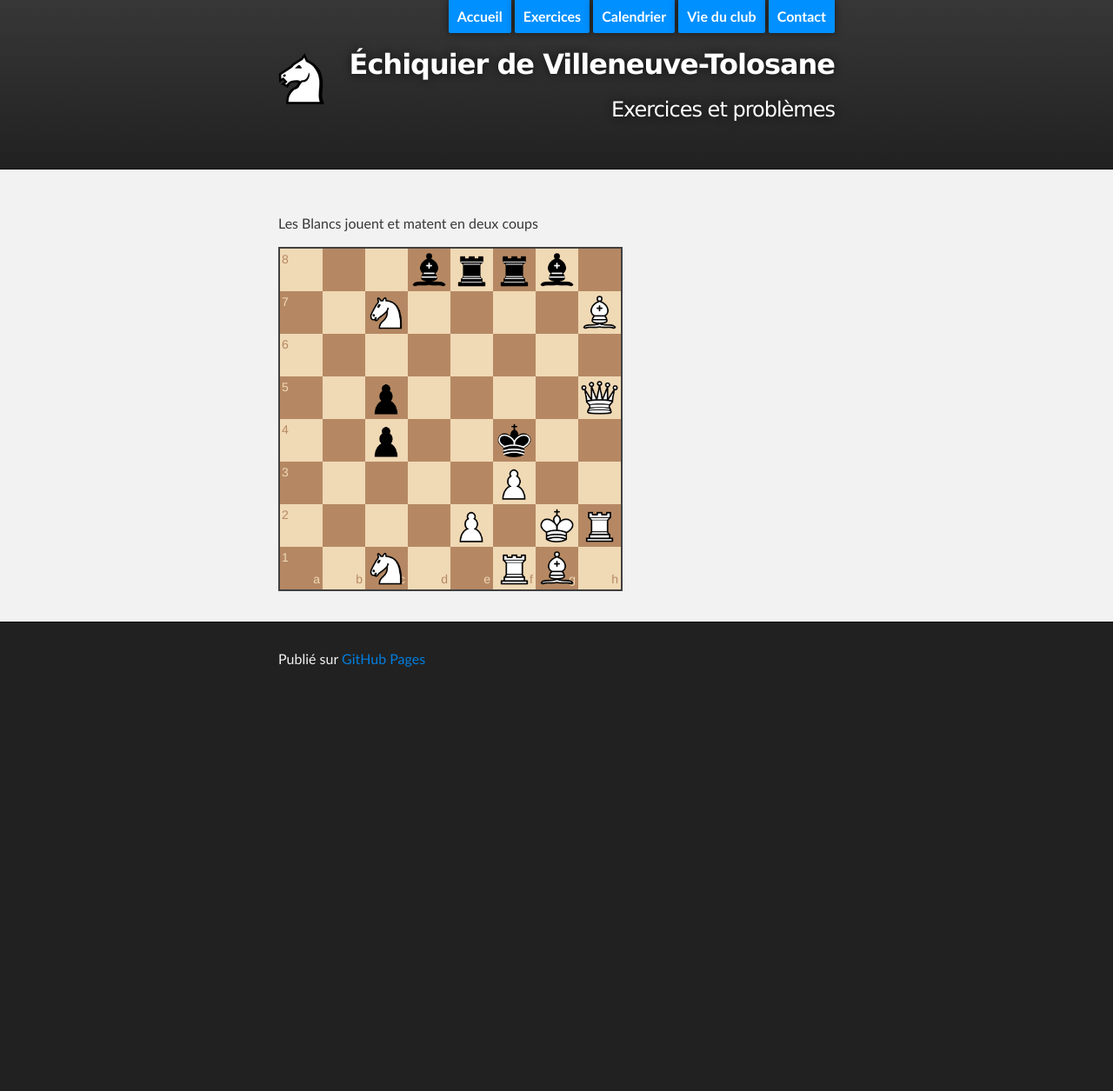
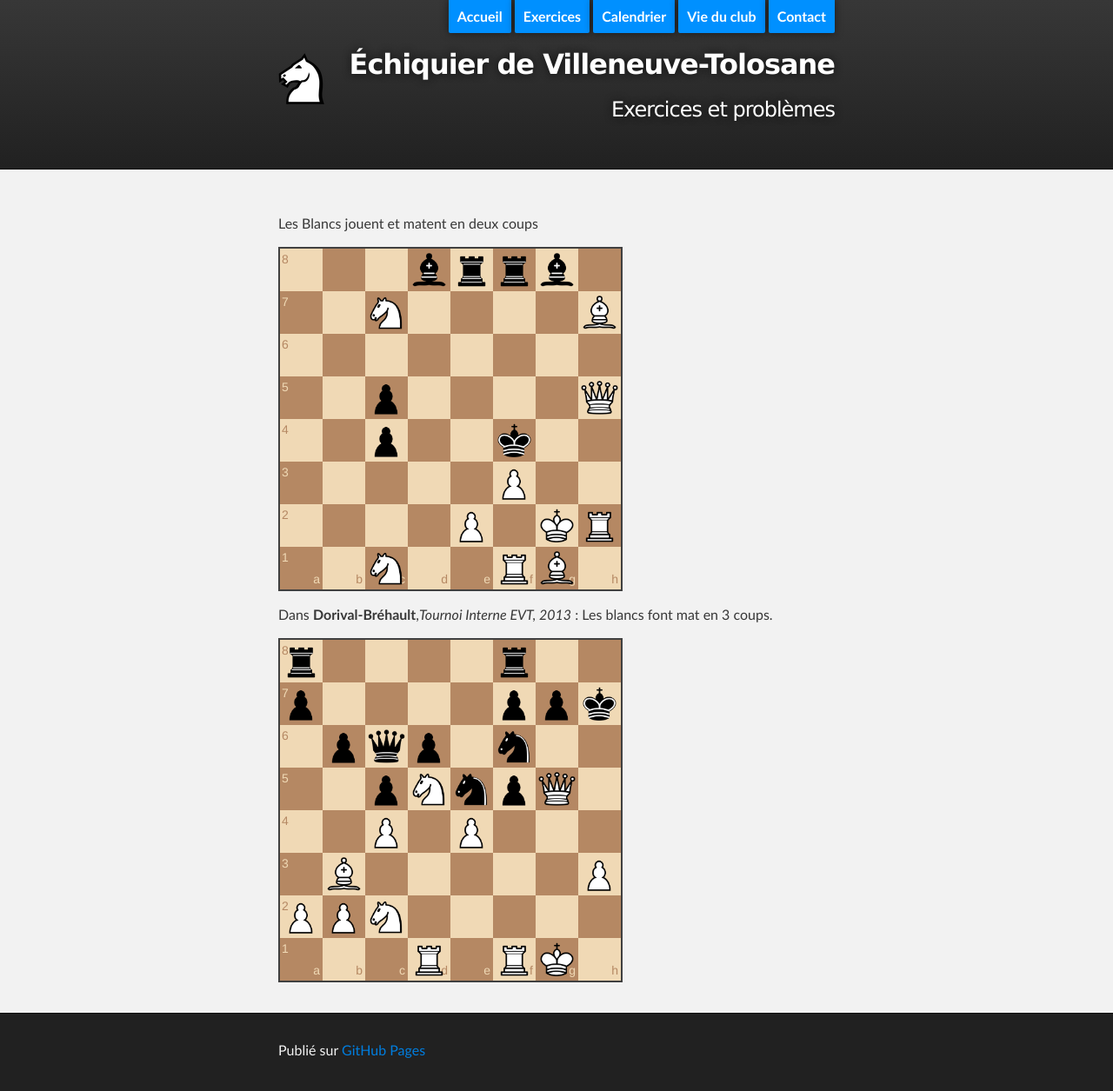
Before and after one commit to echiquier-villeneuve-tolosane/echiquier-villeneuve-tolosane.github.io, a Jekyll site: the page built from exercices.md, in a window 1280 px wide. Shown: the whole page at 87% size. Built offline with Jekyll 4.4.1, drawn with Linux system fonts in a browser that asks for light colours; nearby versions of some CDN libraries; before the commit the page ends 900 px from its top, so only the background shows below that.

Commit message:
Updated exercices.md

```diff
--- a/exercices.md
+++ b/exercices.md
@@ -8,3 +8,7 @@ title: Exercices et problèmes
 Les Blancs jouent et matent en deux coups
 
 `3brrb1/2N4B/8/2p4Q/2p2k2/5P2/4P1KR/2N2RB1 w - - 0 1`
+
+Dans **Dorival-Bréhault**,_Tournoi Interne EVT, 2013_ : Les blancs font mat en 3 coups.
+
+`r4r2/p4ppk/1pqp1n2/2pNnpQ1/2P1P3/1B5P/PPN5/3R1RK1 w - - 1 26`
```
